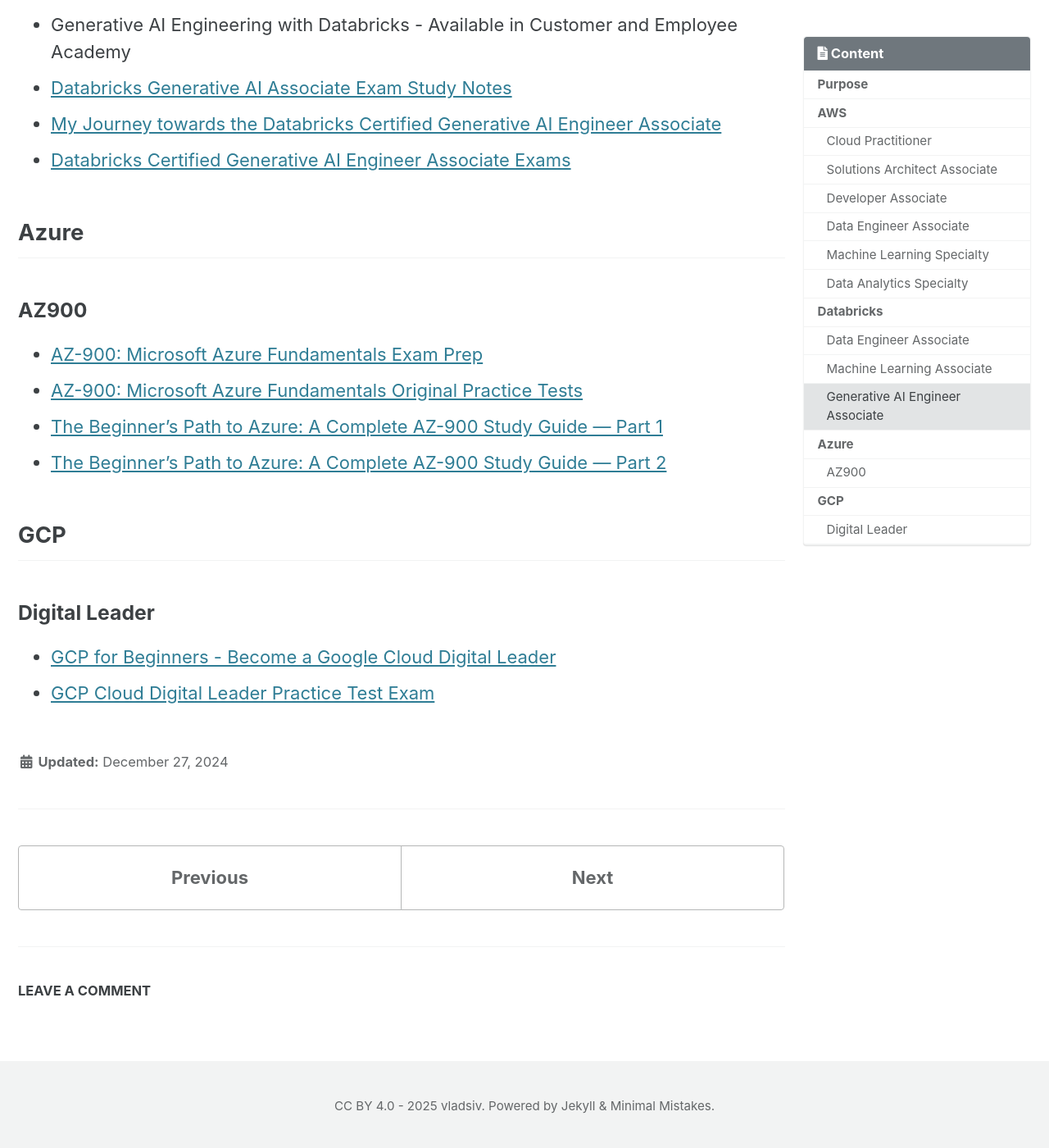
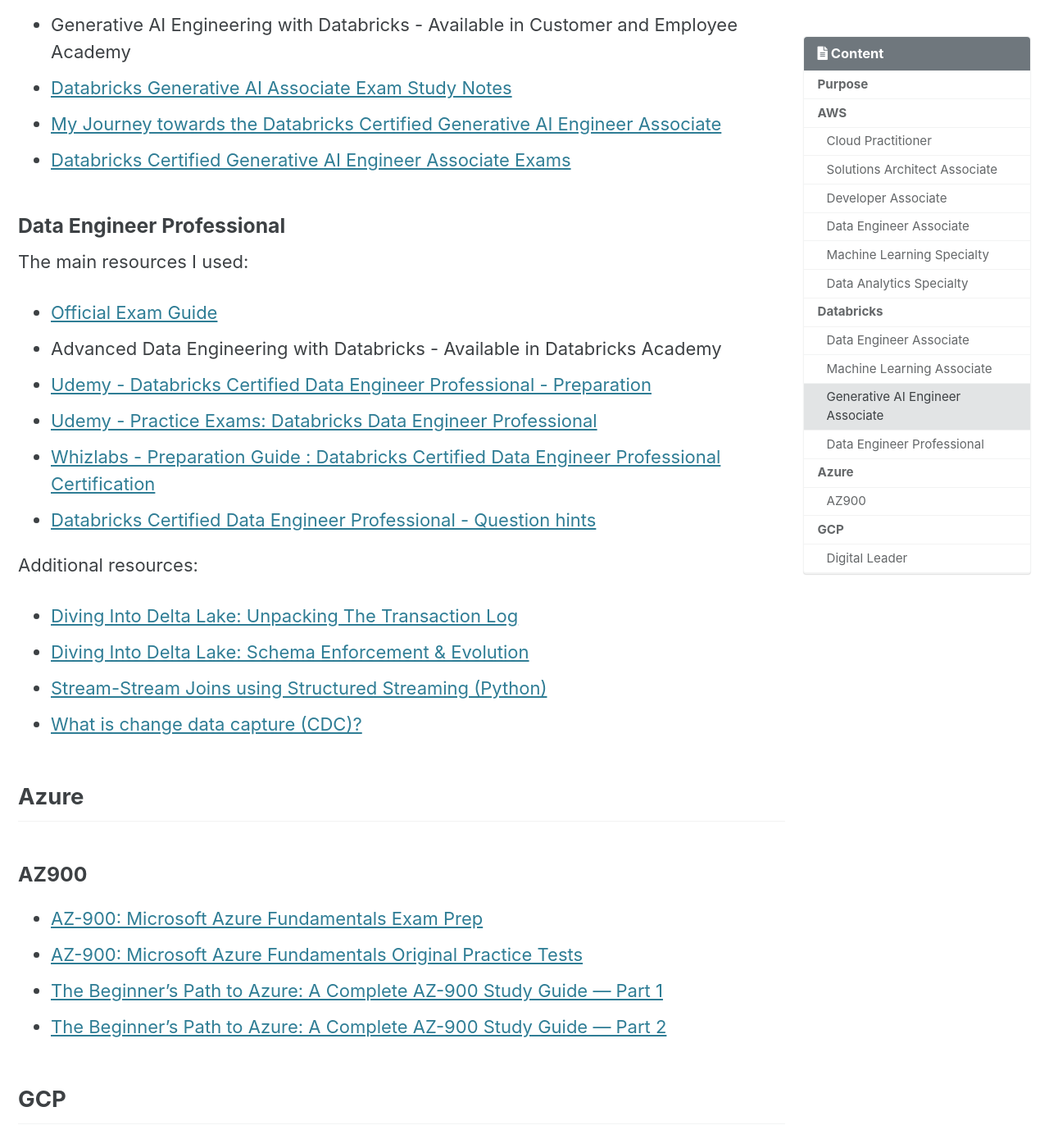
Before and after one commit to VladimirSiv/VladimirSiv.github.io, a Jekyll site: the page built from _posts/2024-12-27-certification-exam-resources.md, in a window 1280 px wide and 1400 px high, scrolled down 4633 px. Shown: the whole window at 82% size. Built offline with Jekyll 4.4.1, drawn with Linux system fonts in a browser that asks for light colours; cached includes are drawn as plain includes; comment, search, counter and statistics services are not loaded; some of the changed text lies outside the part shown.

Commit message:
Update Certification Resources

```diff
--- a/_posts/2024-12-27-certification-exam-resources.md
+++ b/_posts/2024-12-27-certification-exam-resources.md
@@ -133,6 +133,22 @@ Before going through these resources make sure that they are not outdated.
 - [Databricks Certified Generative AI Engineer Associate Exams](https://www.udemy.com/course/databricks-certified-generative-ai-engineer-associate-exams){:target="\_blank"}
 
 
+### Data Engineer Professional
+
+The main resources I used:
+- [Official Exam Guide](https://www.databricks.com/sites/default/files/2024-05/databricks-certified-data-engineer-professional-exam-guide.pdf){:target="\_blank"}
+- Advanced Data Engineering with Databricks - Available in Databricks Academy
+- [Udemy - Databricks Certified Data Engineer Professional - Preparation](https://www.udemy.com/course/databricks-certified-data-engineer-professional/){:target="\_blank"}
+- [Udemy - Practice Exams: Databricks Data Engineer Professional](https://www.udemy.com/course/practice-exams-databricks-data-engineer-professional-k){:target="\_blank"}
+- [Whizlabs - Preparation Guide : Databricks Certified Data Engineer Professional Certification](https://www.whizlabs.com/blog/databricks-certified-data-engineer-professional-guide/){:target="\_blank"}
+- [Databricks Certified Data Engineer Professional - Question hints](https://github.com/Amrit-Hub/Databricks-Certified-Data-Engineer-Professional-Questions){:target="\_blank"}
+
+Additional resources:
+- [Diving Into Delta Lake: Unpacking The Transaction Log](https://www.databricks.com/blog/2019/08/21/diving-into-delta-lake-unpacking-the-transaction-log.html){:target="\_blank"}
+- [Diving Into Delta Lake: Schema Enforcement & Evolution](https://www.databricks.com/blog/2019/09/24/diving-into-delta-lake-schema-enforcement-evolution.html){:target="\_blank"}
+- [Stream-Stream Joins using Structured Streaming (Python)](https://docs.databricks.com/aws/en/notebooks/source/stream-stream-joins-python.html){:target="\_blank"}
+- [What is change data capture (CDC)?](https://docs.databricks.com/aws/en/dlt/what-is-change-data-capture){:target="\_blank"}
+
 ## Azure
 
 ### AZ900
```
